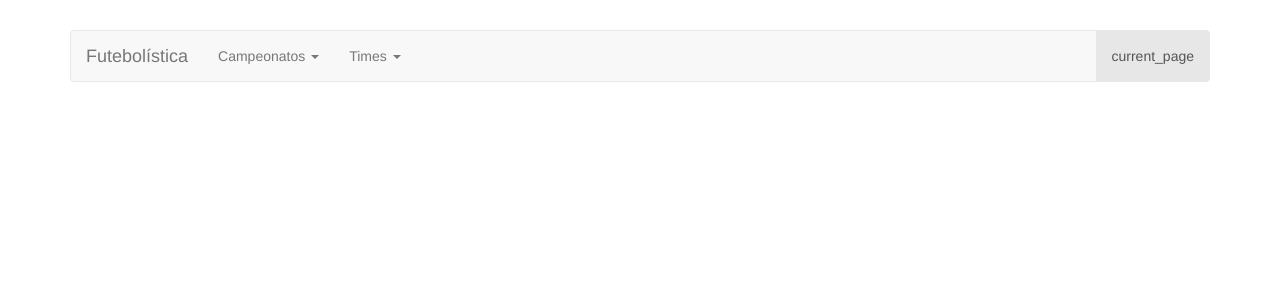
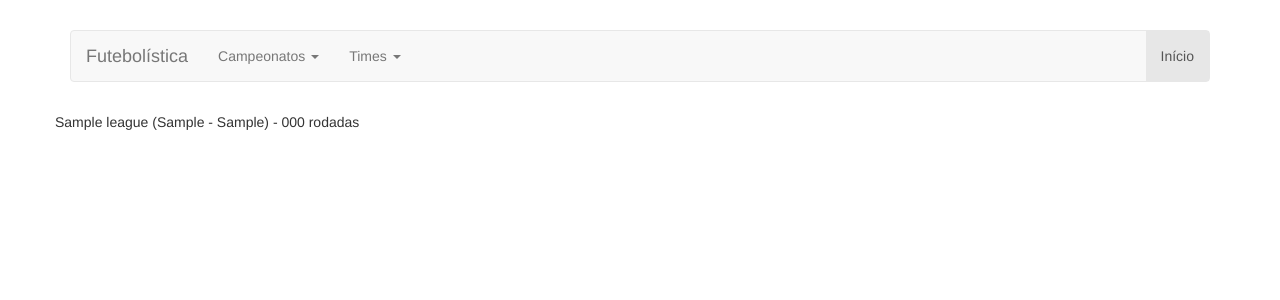
Before and after one commit to LuanP/futebolistica, a Django app: template futebolistica/templates/index.html in a window 1280 px wide. Shown: the top 300 px of the page. Run offline with Django 3.2, Linux system fonts and the light colour scheme; the template is opened without the code that fills it: most values are stand-ins (such as "Sample title", 1, 10 or a date in 2020).

Commit message:
Minor changes on templates

```diff
--- a/futebolistica/templates/base.html
+++ b/futebolistica/templates/base.html
@@ -53,11 +53,13 @@
           </li>
         </ul>
         <ul class="nav navbar-nav navbar-right">
-          <li class="active"><a href="#">current_page</a></li>
+          <li class="active"><a href="#">{% block page_setting %}Início{% endblock%}</a></li>
         </ul>
-      </div><!--/.nav-collapse -->
+      </div>
     </div>
   </div>
-{% block content %}{% endblock %}
+  <div class="container">
+    {% block content %}{% endblock %}
+  </div>
 </body>
 </html>
--- a/futebolistica/templates/index.html
+++ b/futebolistica/templates/index.html
@@ -1,4 +1,13 @@
 {% extends "base.html" %}
 
 {% block content %}
+  <div class="row">
+    <ul class="list-unstyled">
+      {% for league in leagues %}
+        <li>
+          {{ league }} ({{ league.period_start }} - {{ league.period_end }}) - {{ league.round_numbers }} rodadas
+        </li>
+      {% endfor %}
+    </ul>
+  </div>
 {% endblock %}
```
